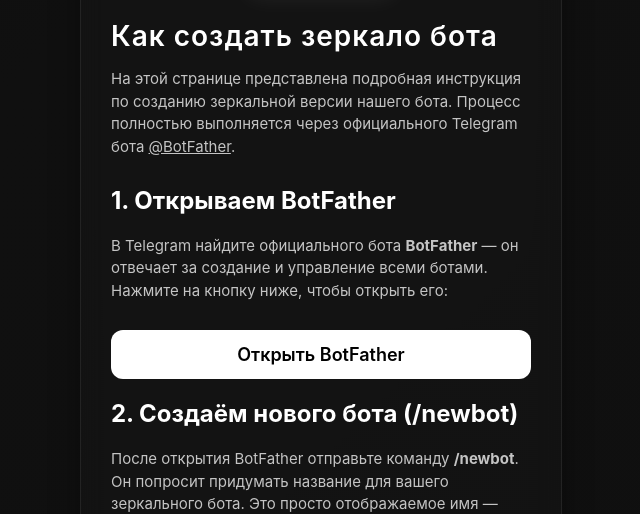
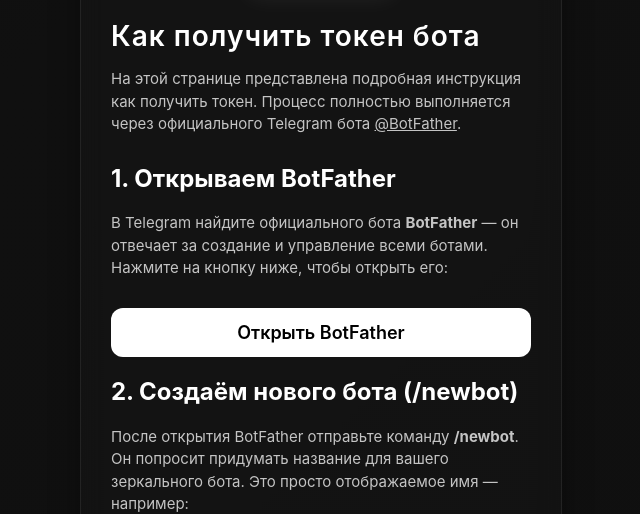
Before and after one commit to chernykrest/chernykrest.github.io, a plain HTML site: page mirror.html in a window 1280 px wide. Shown: the part 209-723 px from the top of the page, without its empty margins (319-959 px from the left). Drawn offline with Linux system fonts and the light colour scheme.

Commit message:
Update mirror.html

```diff
--- a/mirror.html
+++ b/mirror.html
@@ -14,10 +14,10 @@
 
     <img src="logo.jpg" alt="Bot Logo" class="logo" style="display:block; margin-left:auto; margin-right:auto;">
 
-    <h1>Как создать зеркало бота</h1>
+    <h1>Как получить токен бота</h1>
 
     <p class="wiki-text">
-        На этой странице представлена подробная инструкция по созданию зеркальной версии нашего бота.
+        На этой странице представлена подробная инструкция как получить токен.
         Процесс полностью выполняется через официального Telegram бота <a href="https://t.me/BotFather" target="_blank" style="color:#fff; text-decoration:underline;">@BotFather</a>.
     </p>
 
```
